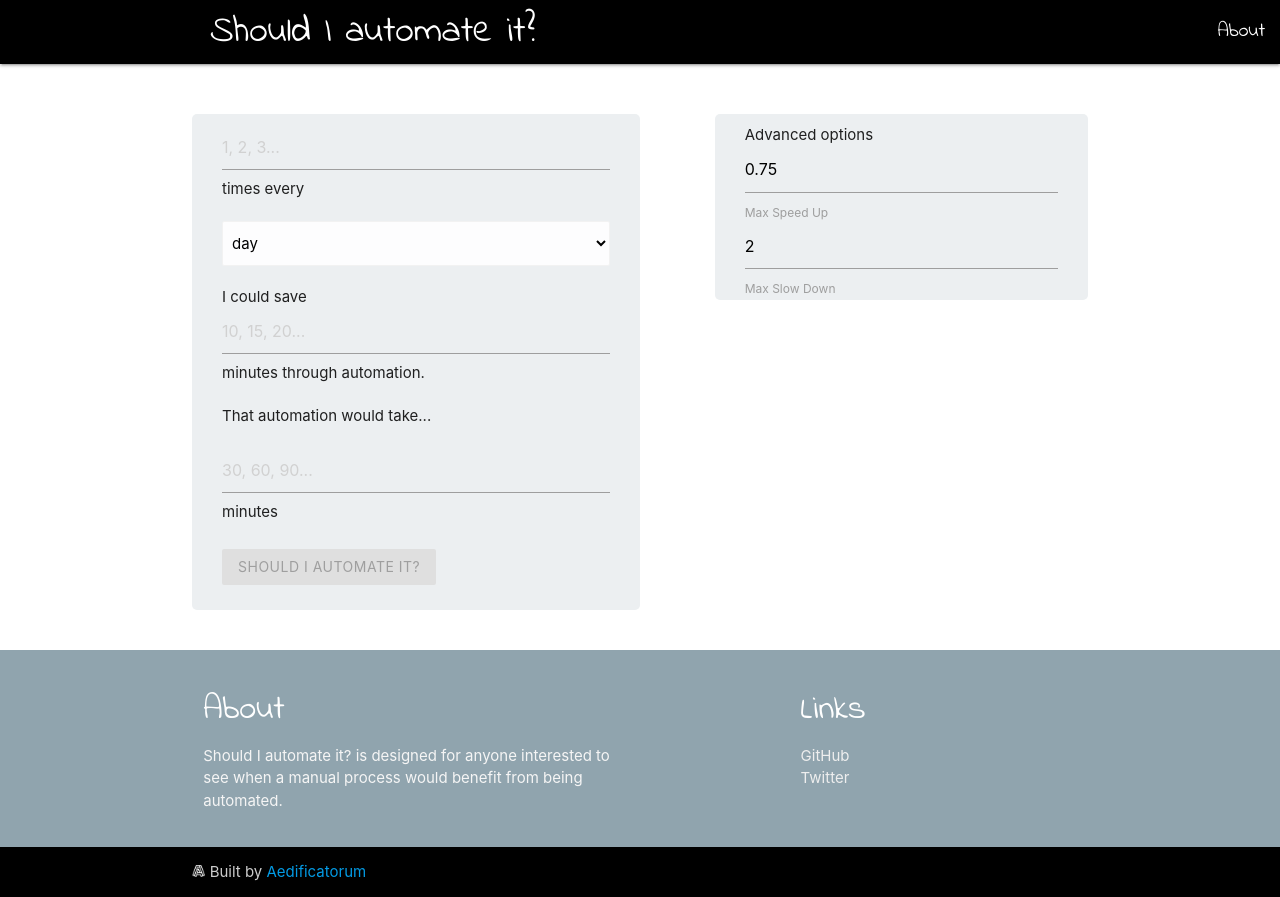
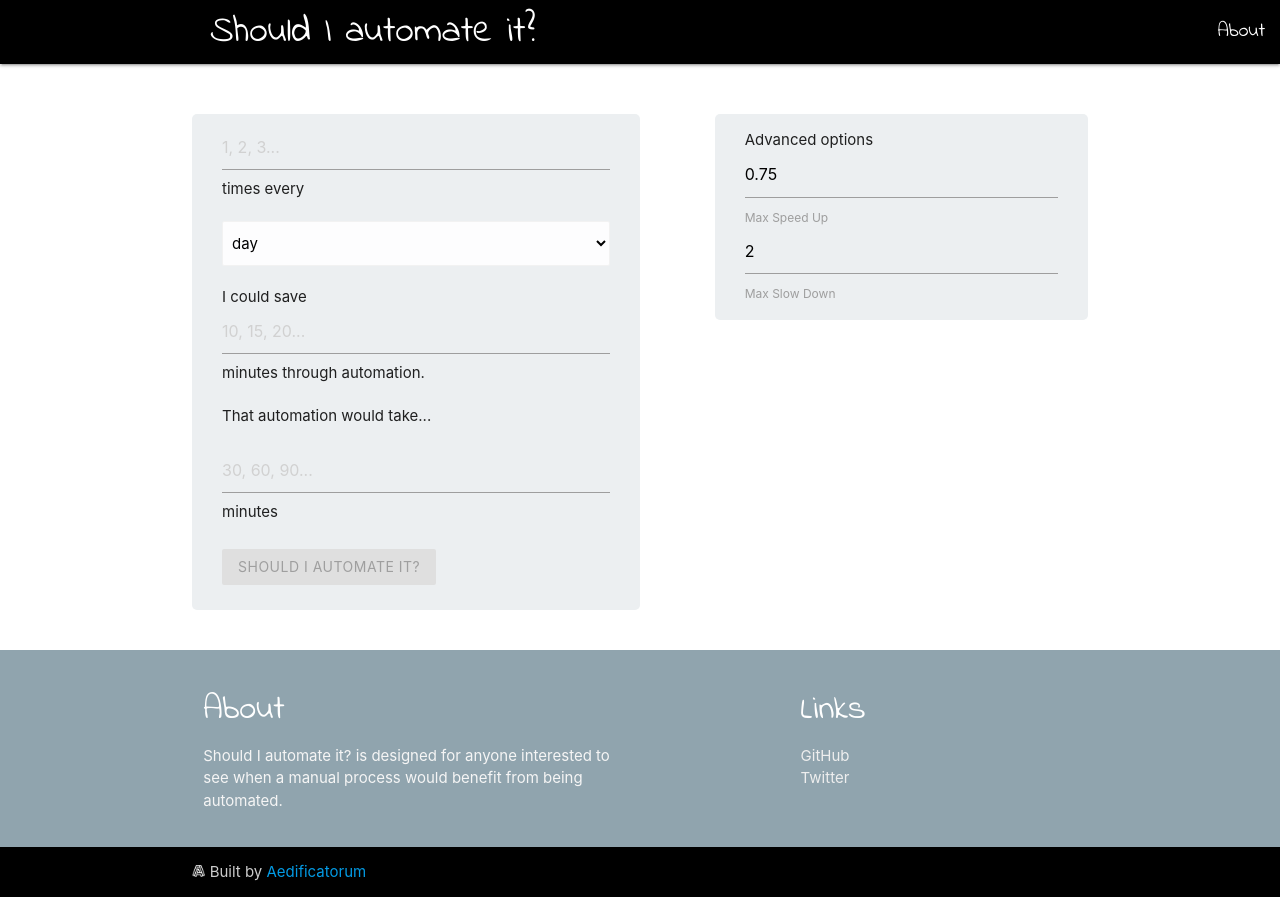
Before and after one commit to aedificatorum/shouldiautomateit, a React (Create React App) app: page / in a window 1280 px wide. Built offline with nearby package versions, Linux system fonts and the light colour scheme.

Commit message:
add padding to advanced

```diff
--- a/src/App.css
+++ b/src/App.css
@@ -34,10 +34,16 @@ form {
   height: auto;
 }
 
-.form-color {
+.basic-form {
   border-radius: 5px;
   margin-top: 20px;
   padding: 10px 30px 0 30px;
+}
+
+.advanced-form {
+  border-radius: 5px;
+  margin-top: 20px;
+  padding: 15px 30px 15px 30px;
 }
 
 .brand-logo img {
--- a/src/App.js
+++ b/src/App.js
@@ -81,13 +81,13 @@ class App extends Component {
       <div className="container">
         <div className="row">
           <form className="col m6 s12">
-            <div className="row blue-grey lighten-5 form-color">
+            <div className="row blue-grey lighten-5 basic-form">
               <input
                 type="number"
                 id="frequency"
                 placeholder="1, 2, 3..."
                 className="tooltipped"
-                data-position="left"
+
                 data-tooltip="How often you do it"
                 onChange={this.handleChange}
               />
@@ -152,7 +152,7 @@ class App extends Component {
           </form>
 
           <form className="col m5 offset-m1">
-            <div className="row blue-grey lighten-5 form-color">
+            <div className="row blue-grey lighten-5 advanced-form">
               <div>Advanced options</div>
               <input
                 type="number"
```
